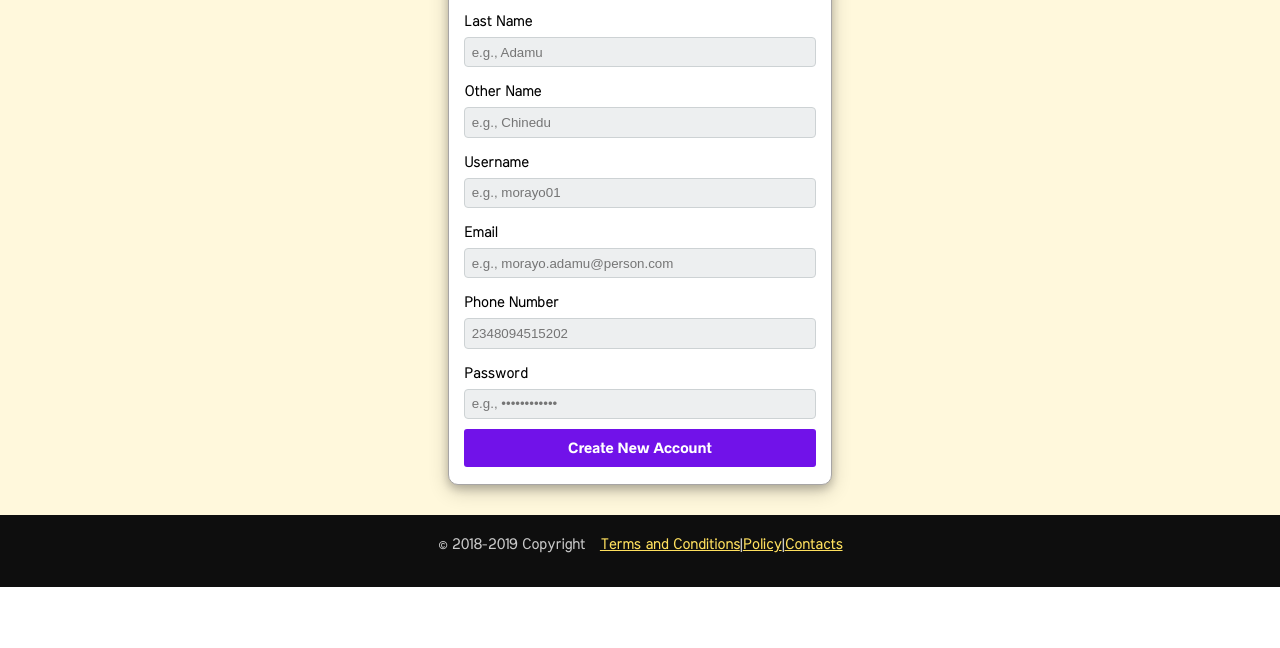
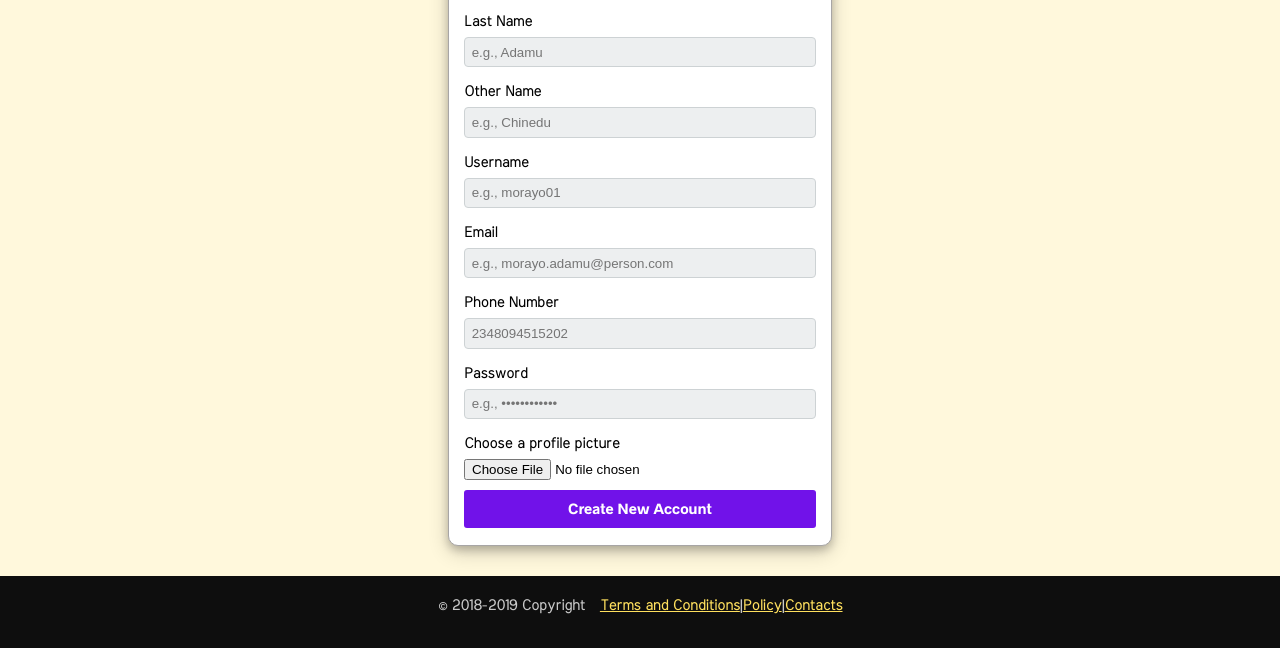
Before and after one commit to dayoaj/questioner, a plain HTML site: page UI/signup.html in a window 1280 px wide. Shown: the part 265-913 px from the top of the page. Before the commit the page ends 852 px from the top, so only its background shows below. Drawn offline with Linux system fonts and the light colour scheme.

Commit message:
Modify Sign up page

```diff
--- a/UI/signup.html
+++ b/UI/signup.html
@@ -75,6 +75,11 @@
 
                 </div>
                 <div class="input-set">
+                    <label for="avatar">Choose a profile picture</label>
+                    <input type="file" id="avatar" name="avatar" accept="image/png, image/jpeg">
+
+                </div>
+                <div class="input-set">
                     <input id="signup-btn" tabindex="0" type="button" class="btn btn-secondary" value="Create New Account"
                         disabled="">
                 </div>
```
